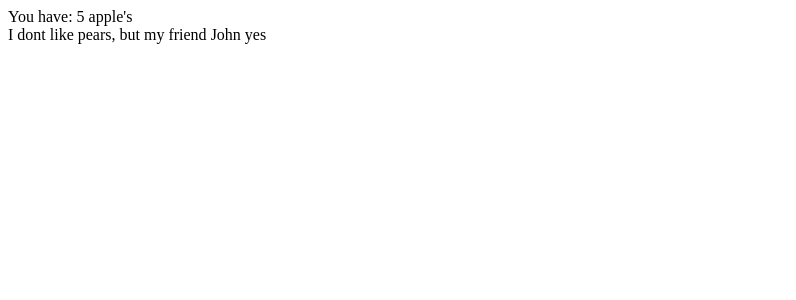
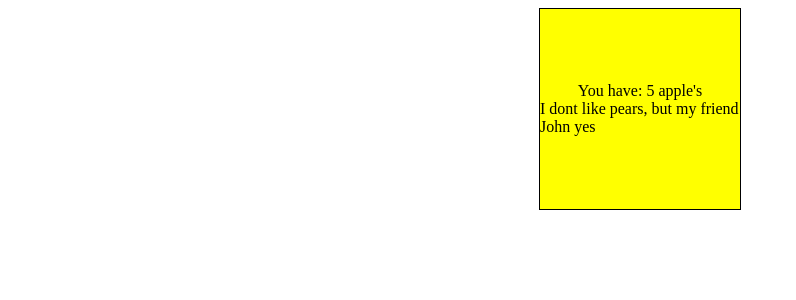
Before and after one commit to csanjuan99/coursera-react-basics, a React (Create React App) app in the folder 05-props_children/: page / in a window 1280 px wide. Shown: the top 300 px of the page, without its empty margins (0-796 px from the left). Built offline with nearby package versions, Linux system fonts and the light colour scheme.

Commit message:
06.1 - styling_jsx

```diff
--- a/05-props_children/src/components/Bag.js
+++ b/05-props_children/src/components/Bag.js
@@ -1,9 +1,20 @@
 // it's works like slot in Vue.js
 function Bag(props) {
+    const bag = {
+        width: "200px",
+        height: "200px",
+        border: "1px solid black",
+        display: "flex",
+        justifyContent: "center",
+        alignItems: "center",
+        flexDirection: "column",
+        margin: "0 auto",
+        backgroundColor: "yellow"
+    }
     return (
-        <>
+        <div style={bag}>
             {props.children}
-        </>
+        </div>
     )
 }
 
```
